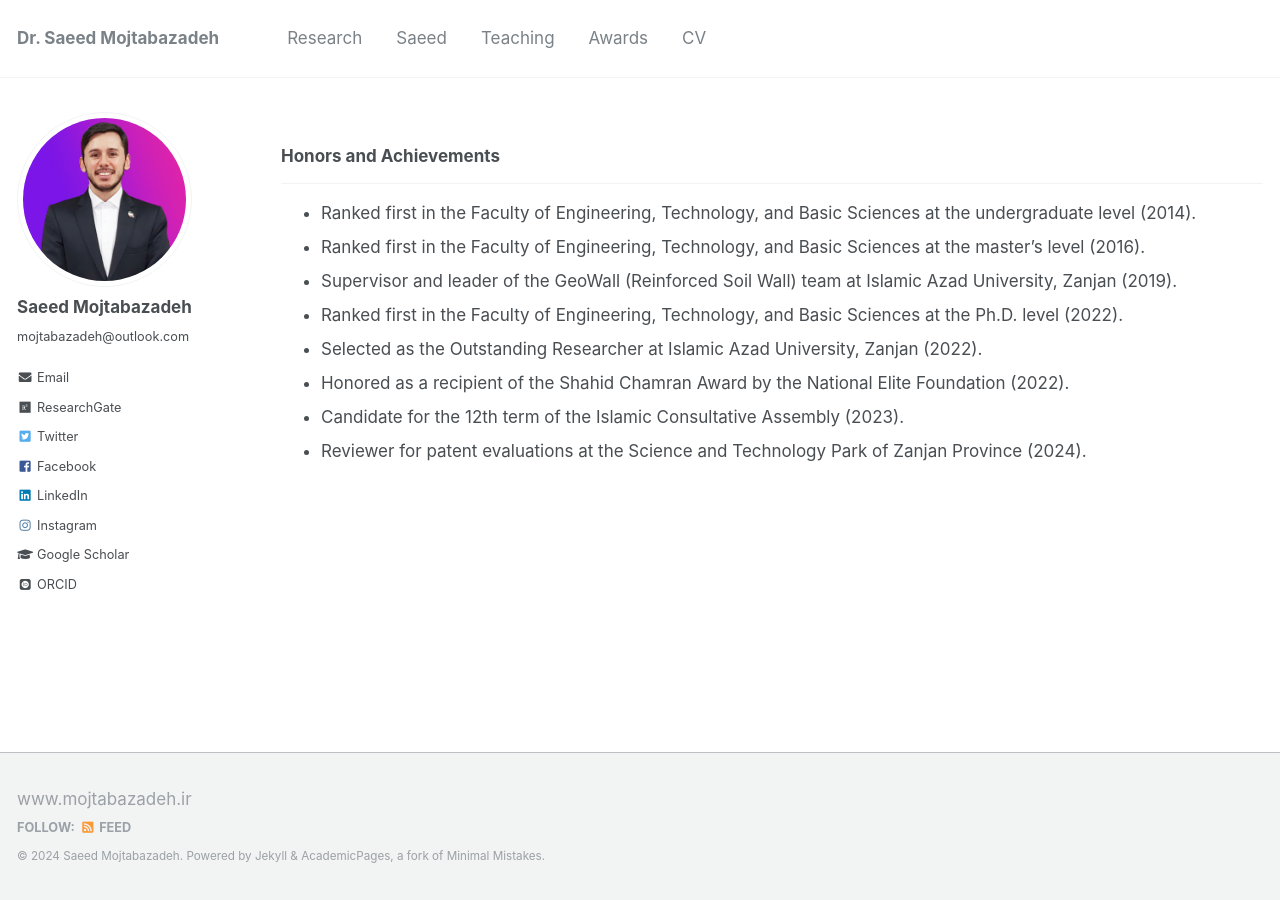
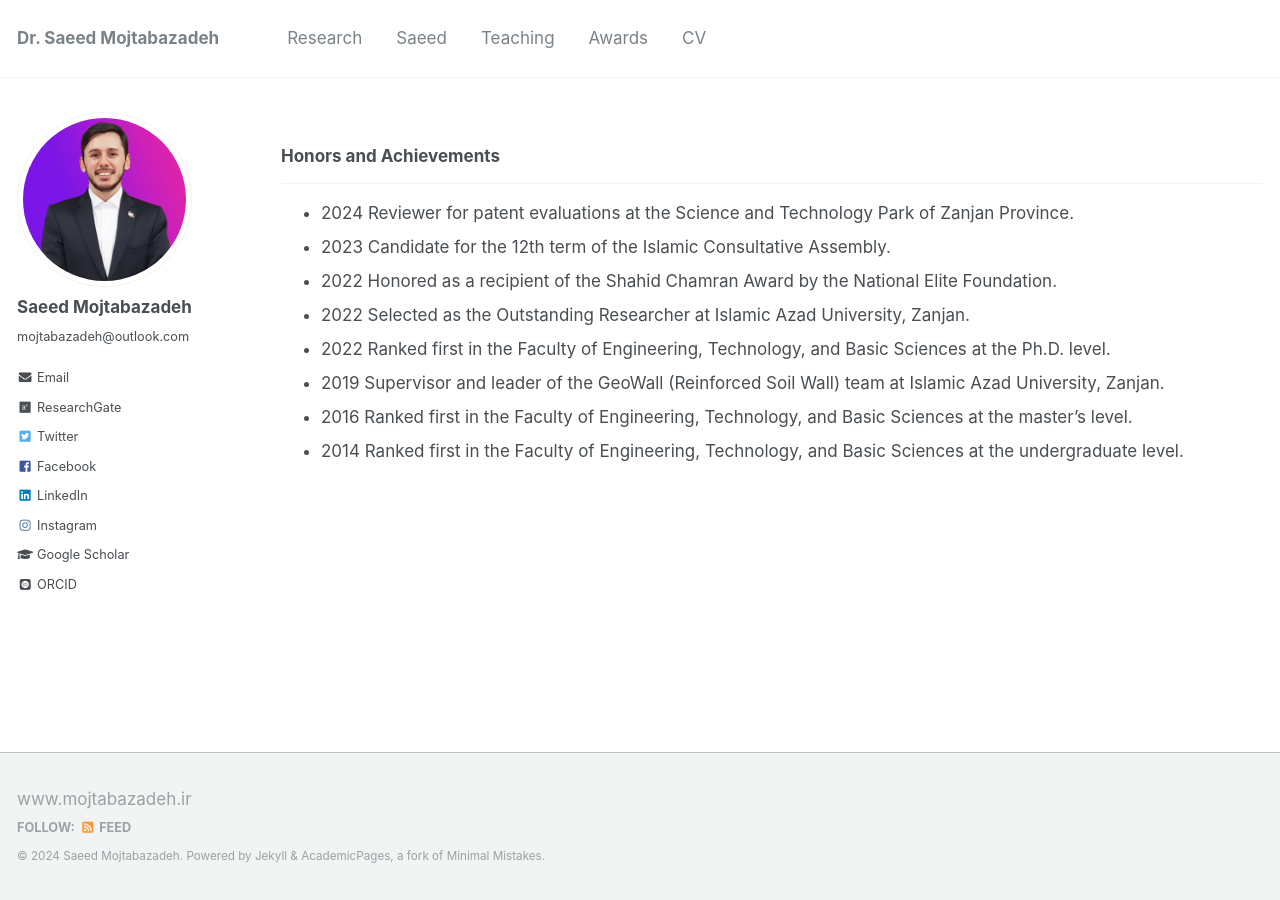
Before and after one commit to mojtabazadeh/mojtabazadeh.github.io, a Jekyll site: the page built from _pages/awards.md, in a window 1280 px wide. Built offline with Jekyll 4.4.1, drawn with Linux system fonts in a browser that asks for light colours; some web fonts are replaced.

```diff
--- a/_pages/awards.md
+++ b/_pages/awards.md
@@ -7,12 +7,11 @@ author_profile: true
 
 ### Honors and Achievements
 ___
-
-* Ranked first in the Faculty of Engineering, Technology, and Basic Sciences at the undergraduate level (2014).
-* Ranked first in the Faculty of Engineering, Technology, and Basic Sciences at the master’s level (2016).
-* Supervisor and leader of the GeoWall (Reinforced Soil Wall) team at Islamic Azad University, Zanjan (2019).
-* Ranked first in the Faculty of Engineering, Technology, and Basic Sciences at the Ph.D. level (2022).
-* Selected as the Outstanding Researcher at Islamic Azad University, Zanjan (2022).
-* Honored as a recipient of the Shahid Chamran Award by the National Elite Foundation (2022).
-* Candidate for the 12th term of the Islamic Consultative Assembly (2023).
-* Reviewer for patent evaluations at the Science and Technology Park of Zanjan Province (2024).
+* 2024 Reviewer for patent evaluations at the Science and Technology Park of Zanjan Province.
+* 2023 Candidate for the 12th term of the Islamic Consultative Assembly.
+* 2022 Honored as a recipient of the Shahid Chamran Award by the National Elite Foundation.
+* 2022 Selected as the Outstanding Researcher at Islamic Azad University, Zanjan.
+* 2022 Ranked first in the Faculty of Engineering, Technology, and Basic Sciences at the Ph.D. level.
+* 2019 Supervisor and leader of the GeoWall (Reinforced Soil Wall) team at Islamic Azad University, Zanjan.
+* 2016 Ranked first in the Faculty of Engineering, Technology, and Basic Sciences at the master’s level.
+* 2014 Ranked first in the Faculty of Engineering, Technology, and Basic Sciences at the undergraduate level.
```
